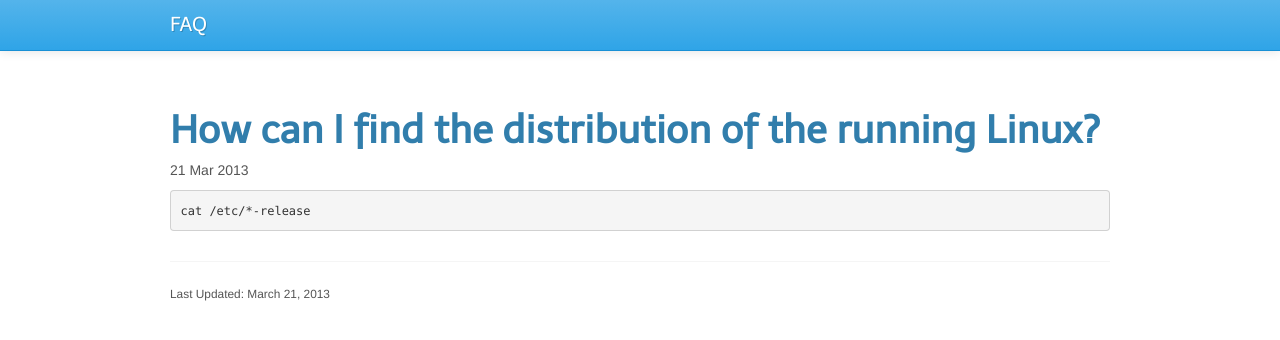
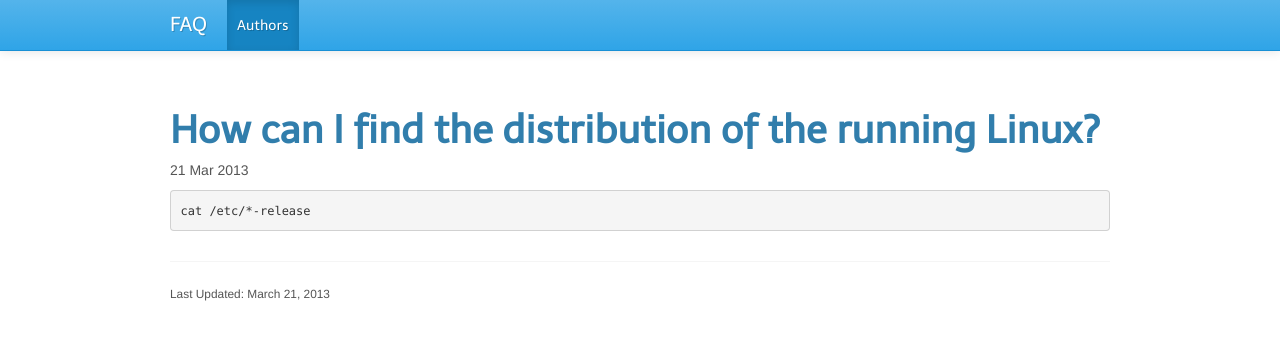
Before and after one commit to reprogrammer/faq, a Jekyll site: the page built from _posts/2013-03-21-how-can-i-find-the-distribution-of-the-running-linux.md, in a window 1280 px wide. Shown: the top 340 px of the page. Built offline with Jekyll 4.4.1, drawn with Linux system fonts in a browser that asks for light colours; Markdown is read by kramdown in place of the engine named in the settings.

Commit message:
Added the Authors menu to posts.

```diff
--- a/_layouts/post-layout.html
+++ b/_layouts/post-layout.html
@@ -6,6 +6,9 @@ layout: page-layout
   <div class="navbar-inner">
     <div class="container">
       <a class="brand" href="#">FAQ</a>
+      <ul class="nav">
+        <li class="active"><a href="{{site.url}}/authors">Authors</a></li>
+      </ul>
     </div>
   </div>
 </div>
```
